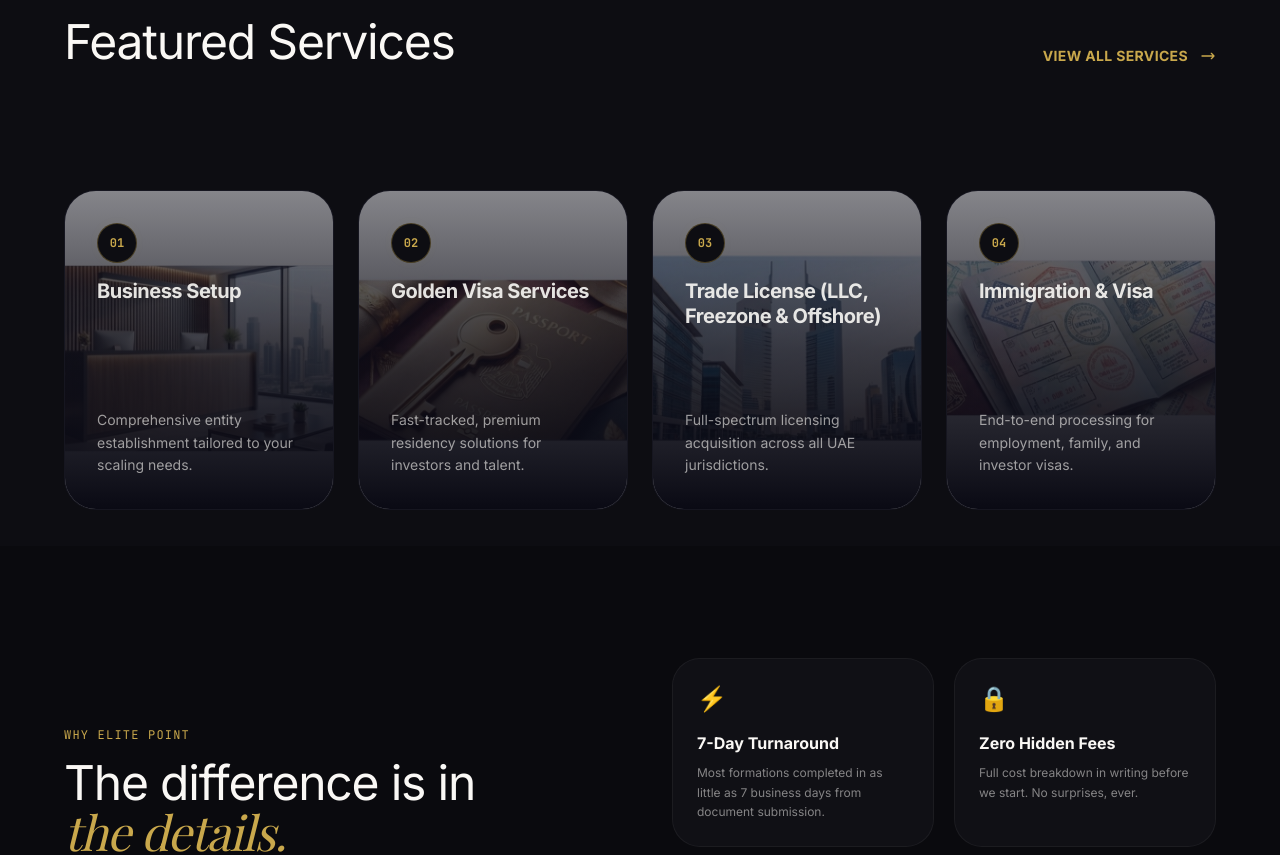
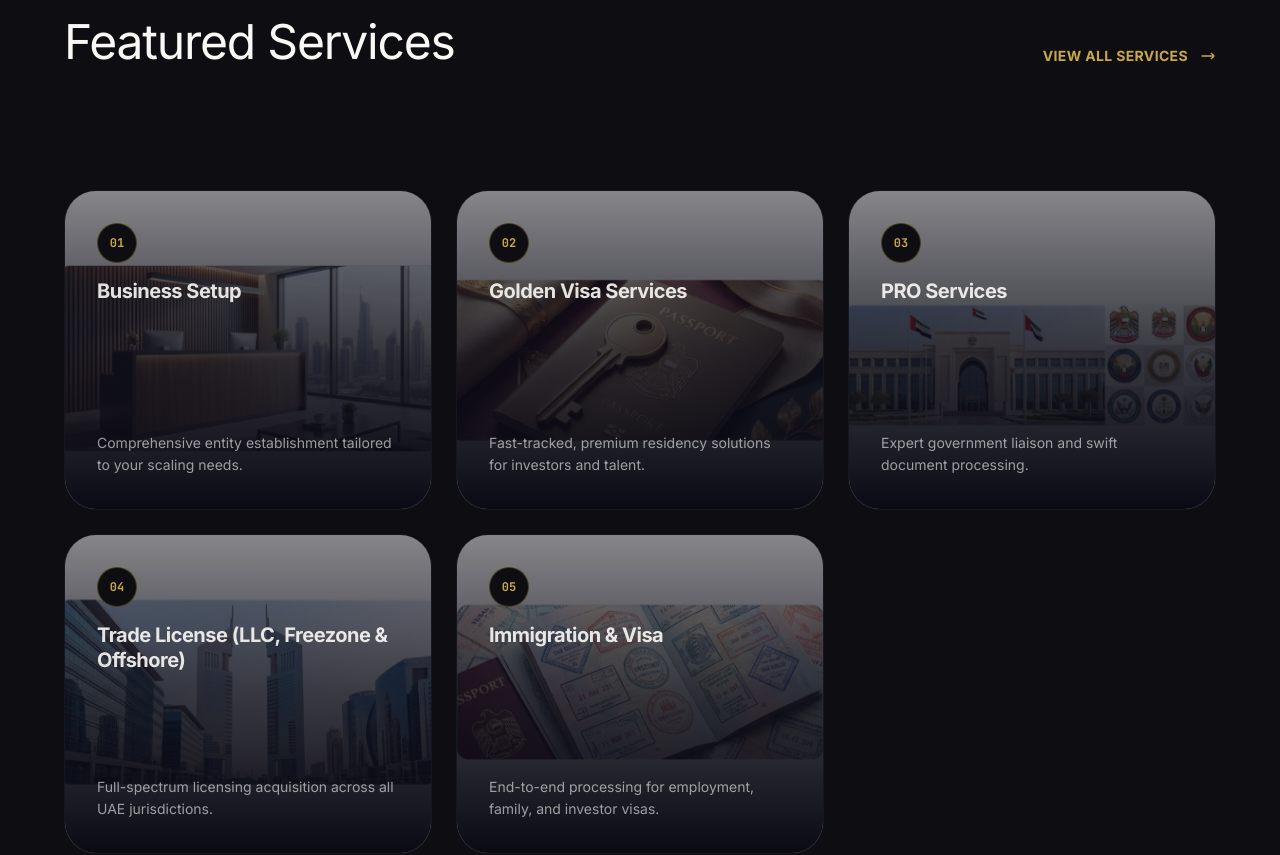
Before and after one commit to pranavkithkin/websites-elitepoint, a React (Vite) app: page / in a window 1280 px wide. Shown: the part 1161-2016 px from the top of the page. Built offline with nearby package versions, Linux system fonts and the light colour scheme; a web font is replaced by a local one.

Commit message:
Add PRO services to featured section and services list

```diff
--- a/src/components/HomeSections.jsx
+++ b/src/components/HomeSections.jsx
@@ -325,6 +325,7 @@
   const featured = [
     { title: 'Business Setup', desc: 'Comprehensive entity establishment tailored to your scaling needs.', img: '/Services/1.jpg' },
     { title: 'Golden Visa Services', desc: 'Fast-tracked, premium residency solutions for investors and talent.', img: '/Services/4.jpg' },
+    { title: 'PRO Services', desc: 'Expert government liaison and swift document processing.', img: '/Services/12.jpg' },
     { title: 'Trade License (LLC, Freezone & Offshore)', desc: 'Full-spectrum licensing acquisition across all UAE jurisdictions.', img: '/Services/2.jpg' },
     { title: 'Immigration & Visa', desc: 'End-to-end processing for employment, family, and investor visas.', img: '/Services/5.jpg' }
   ];
@@ -345,7 +346,7 @@
           </a>
         </div>
 
-        <div className="grid grid-cols-1 md:grid-cols-2 lg:grid-cols-4 gap-6">
+        <div className="grid grid-cols-1 md:grid-cols-2 lg:grid-cols-3 gap-6">
           {featured.map((srv, idx) => (
             <a
               href="/services"
--- a/src/pages/Services.jsx
+++ b/src/pages/Services.jsx
@@ -17,6 +17,7 @@
     { title: 'Certificate Attestation', desc: 'Global document authentication and Ministry of Foreign Affairs clearance.' },
     { title: 'Legal Translation', desc: 'Ministry of Justice-approved translation for official corporate documentation.' },
     { title: 'All Govt. Dept. Works', desc: 'Holistic liaison and clearance across all governmental bodies.' },
+    { title: 'PRO Services', desc: 'Expert government liaison and swift document processing for all corporate needs.' },
   ];
 
   // Using CSS animations (defined in index.css) to prevent React routing GSAP sticking bugs
```
